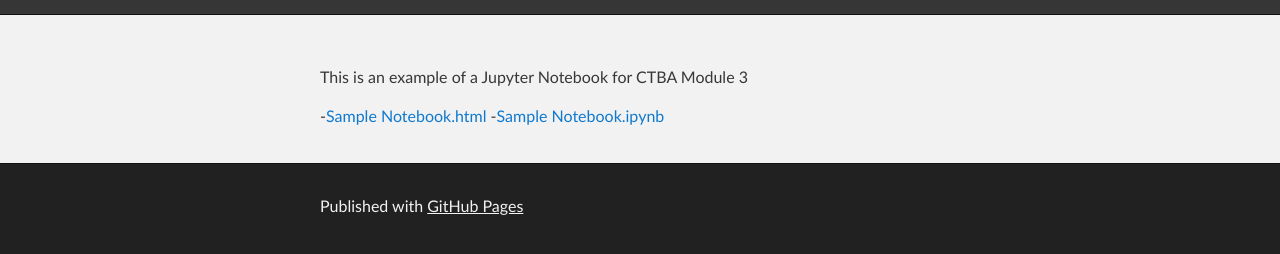
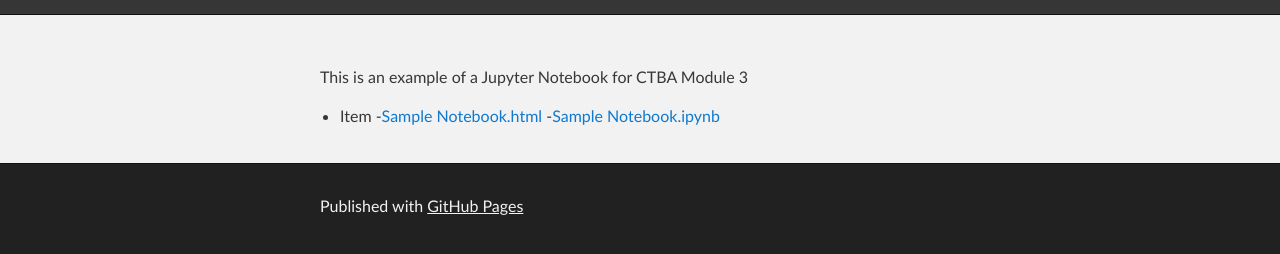
Before and after one commit to stefan-aleksic/stefan-aleksic.github.io, a Jekyll site: the page built from example_folder/index.md, in a window 1280 px wide. Shown: the part 195-449 px from the top of the page. Built offline with Jekyll 4.4.1, drawn with Linux system fonts in a browser that asks for light colours; our own code applies the rules of GitHub Pages for plain Markdown files.

Commit message:
Update index.md

```diff
--- a/example_folder/index.md
+++ b/example_folder/index.md
@@ -4,5 +4,6 @@ title: Jupyter Notebook Example
 
 This is an example of a Jupyter Notebook for CTBA Module 3
 
+- Item
 -[Sample Notebook.html](Sample Notebook.html)
 -[Sample Notebook.ipynb](Sample Notebook.ipynb)
```
